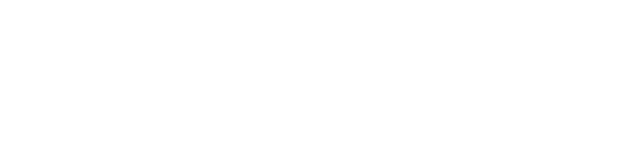
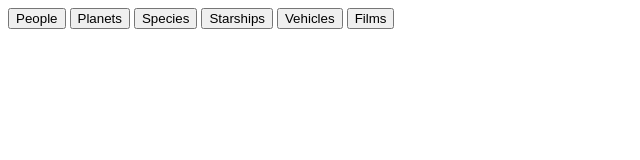
Before and after one commit to kairosity/ajax-test, a plain HTML site: page index.html in a window 1280 px wide. Shown: the whole page, without its empty margins (0-640 px from the left). Drawn offline with Linux system fonts and the light colour scheme.

Commit message:
Add buttons

```diff
--- a/index.html
+++ b/index.html
@@ -7,8 +7,12 @@
     <title>AJAX Test</title>
 </head>
 <body>
-    <div id="data">
-
-    </div>
+    <button onclick="writeToDocument('people')">People</button>
+    <button onclick="writeToDocument('planets')">Planets</button>
+    <button onclick="writeToDocument('species')">Species</button>
+    <button onclick="writeToDocument('starships')">Starships</button>
+    <button onclick="writeToDocument('vehicles')">Vehicles</button>
+    <button onclick="writeToDocument('films')">Films</button>
+    <div id="data"></div>
 </body>
 </html>
--- a/main.js
+++ b/main.js
@@ -3,7 +3,7 @@ const baseUrl = "https://ci-swapi.herokuapp.com/api/";
 function getData(type, cb){ //takes 2 params type and cb func.
     var xhr = new XMLHttpRequest(); //inbuilt js object to consume APIs
 
-    xhr.open("GET", baseUrl + type); //get used to get data from server/ adds the type to the url to get full api request
+    xhr.open("GET", baseUrl + type + "/"); //get used to get data from server - adds the type to the url to get full api request
     xhr.send(); //to send the above request
 
     xhr.onreadystatechange = function() {
@@ -16,6 +16,6 @@ function getData(type, cb){ //takes 2 params type and cb func.
 
 function writeToDocument(type) { //func to write the results to the page - takes the type requested as a param.
     getData(type, function(data){ //calls the getData func with the type from above and the cb func looking for the data. That is the cb in the original func declaration the "data" param here is the JSON.parse(this.responseText) in the original.
-        document.getElementById('data').innerHTML = data; // sets the data
+        document.getElementById('data').innerHTML = data; // sets the data response data into the data div on the webpage.
     })
 }
```
